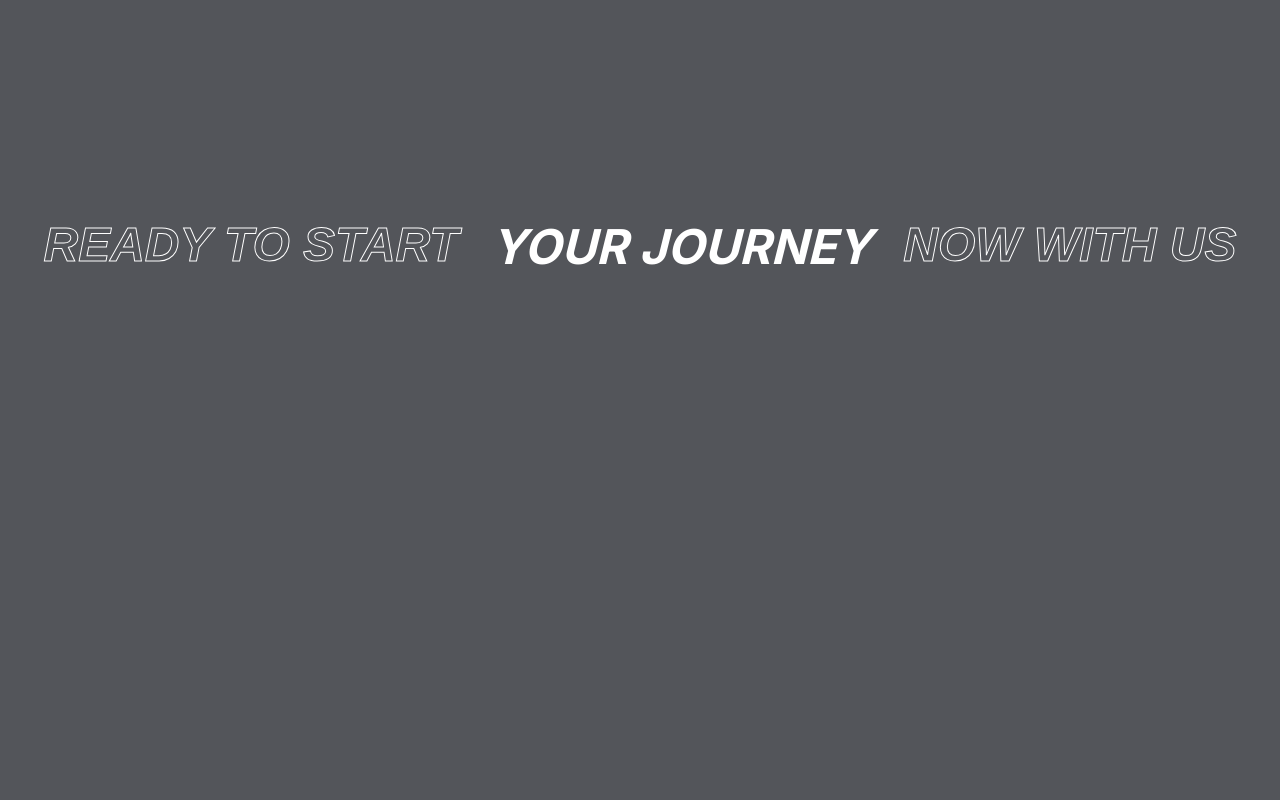
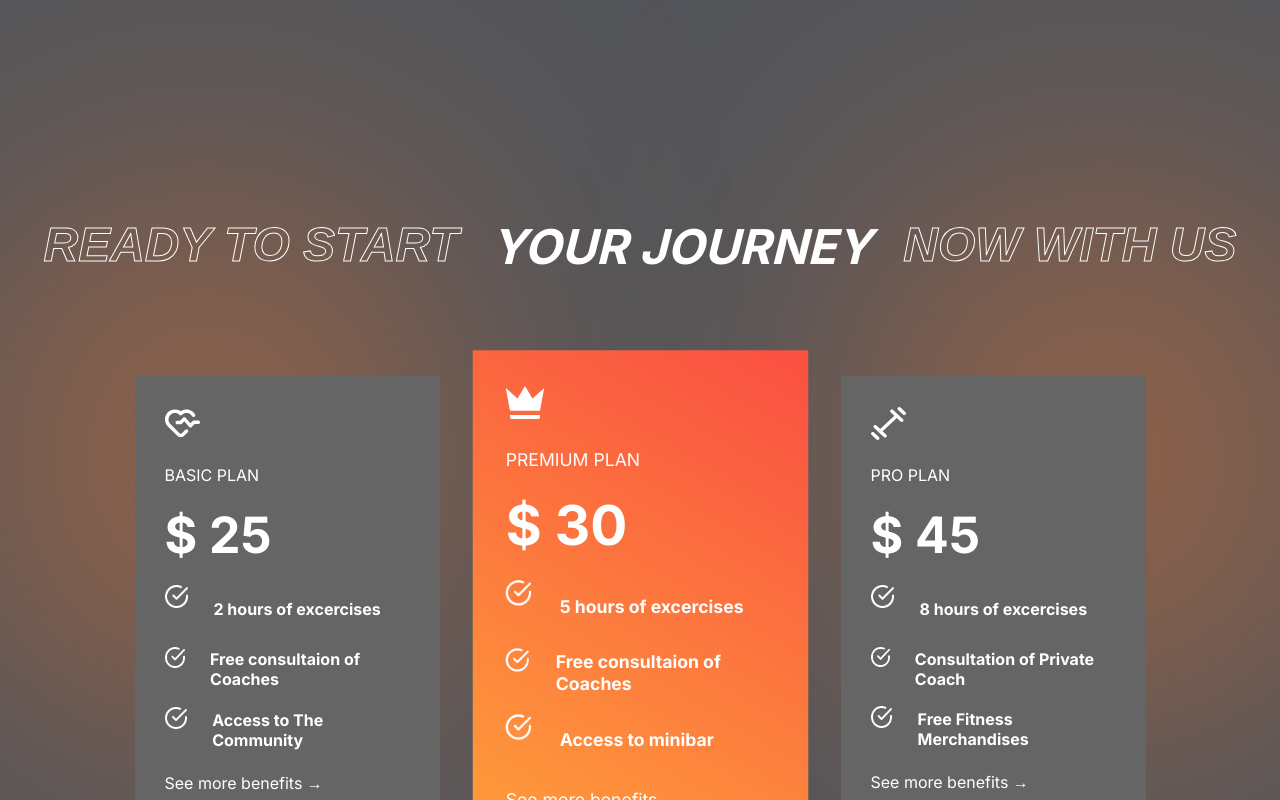
Before and after one commit to rssabbir-dev/FitClub, a plain HTML site: page index.html in a window 1280 px wide. Shown: the part 2000-2800 px from the top of the page. Before the commit the page ends 2426 px from the top, so only its background shows below. Drawn offline with Linux system fonts and the light colour scheme.

Commit message:
plan section complete

```diff
--- a/index.html
+++ b/index.html
@@ -15,6 +15,7 @@
 
 <body>
     <header class=" header-container">
+        <div class="blur"></div>
         <div class="header-left container">
             <nav>
                 <div class="nav-logo">
@@ -84,7 +85,8 @@
         </div>
     </header>
     <section class="explore-program container">
-        <h1 class="section-title"><span class="text-shadow">EXPLORE OUR</span>PROGRAM <br><span class="text-shadow">TO SHAPE YOU</span></h1>
+        <h1 class="section-title"><span class="text-shadow">EXPLORE OUR</span>PROGRAM <br><span class="text-shadow">TO
+                SHAPE YOU</span></h1>
         <div class="program-container">
             <div class="program-item">
                 <img src="assets/icons/dumbell.svg" alt="">
@@ -140,10 +142,59 @@
         </div>
     </section>
 
-    <section class="plans">
+    <section class="plans container">
+        <div class="blur plan-blur-1"></div>
+        <div class="blur plan-blur-2"></div>
         <h1 class="section-title"><span class="text-shadow">READY TO START</span>YOUR JOURNEY
             <br><span class="text-shadow">NOW WITH US</span>
         </h1>
+        <div class="plan-container">
+            <div class="plan">
+                <img src="assets/icons/heartHealth.svg" alt="">
+                <p>BASIC PLAN</p>
+                <h1>$ 25</h1>
+                <p class="tick-text"><span><img src="assets/icons/whiteTick.png" alt=""></span>2 hours of excercises</p>
+                <p class="tick-text"><span><img src="assets/icons/whiteTick.png" alt=""></span>Free consultaion of Coaches</p>
+                <p class="tick-text"><span><img src="assets/icons/whiteTick.png" alt=""></span>Access to The Community
+                </p>
+                <div>
+                    <span>See more benefits →</span>
+                </div>
+                <button class="thrid-btn">Join Now</button>
+            </div>
+
+            <div class="plan active-plan">
+                <svg width="35" height="35" viewBox="0 0 28 24" xmlns="http://www.w3.org/2000/svg">
+                    <path
+                        d="M3.11111 18L0 1.5L8.55556 9L14 0L19.4444 9L28 1.5L24.8889 18H3.11111ZM24.8889 22.5C24.8889 23.4 24.2667 24 23.3333 24H4.66667C3.73333 24 3.11111 23.4 3.11111 22.5V21H24.8889V22.5Z">
+                    </path>
+                </svg>
+                <p>PREMIUM PLAN</p>
+                <h1>$ 30</h1>
+                <p class="tick-text"><span><img src="assets/icons/whiteTick.png" alt=""></span>5 hours of excercises</p>
+                <p class="tick-text"><span><img src="assets/icons/whiteTick.png" alt=""></span>Free consultaion of Coaches</p>
+                <p class="tick-text"><span><img src="assets/icons/whiteTick.png" alt=""></span>Access to minibar
+                </p>
+                <div>
+                    <span>See more benefits →</span>
+                </div>
+                <button class="thrid-btn">Join Now</button>
+            </div>
+
+            <div class="plan">
+                <img src="assets/icons/dumbell.svg" alt="">
+                <p>PRO PLAN</p>
+                <h1>$ 45</h1>
+                <p class="tick-text"><span><img src="assets/icons/whiteTick.png" alt=""></span>8 hours of excercises</p>
+                <p class="tick-text"><span><img src="assets/icons/whiteTick.png" alt=""></span>Consultation of Private Coach</p>
+                <p class="tick-text"><span><img src="assets/icons/whiteTick.png" alt=""></span>Free Fitness Merchandises
+                </p>
+                <div>
+                    <span>See more benefits →</span>
+                </div>
+                <button class="thrid-btn">Join Now</button>
+            </div>
+        </div>
     </section>
 </body>
 
--- a/style.css
+++ b/style.css
@@ -48,27 +48,27 @@ section {
     color: #F48915;
     font-weight: 700;
 }
+
 .section-title {
     display: flex;
     gap: 2rem;
-    justify-content:center;
-    font-size:3rem;
+    justify-content: center;
+    font-size: 3rem;
     font-style: italic;
 }
+
 header {
     height: 100vh;
     position: relative;
 }
 
-header::before {
-    content: "";
+.blur {
     background-color: rgb(253 120 43 / 69%);
     position: absolute;
     width: 22rem;
     height: 30rem;
     border-radius: 50%;
     filter: blur(150px);
-    left: 0;
     z-index: -1;
 }
 
@@ -258,13 +258,15 @@ nav>div {
     line-height: 30px;
 }
 
-.why-choose{
-    display:flex;
+.why-choose {
+    display: flex;
     gap: 2rem;
 }
-.why-choose > div {
-    flex:1;
+
+.why-choose>div {
+    flex: 1;
 }
+
 .tick-text {
     display: flex;
     align-items: center;
@@ -320,3 +322,53 @@ nav>div {
     height: 11.2rem;
     width: 10rem;
 }
+
+.plan-container {
+    display: flex;
+    justify-content: center;
+    gap: 3rem;
+    margin-top: 100px;
+    ;
+}
+
+.plan {
+    background-color: #656565;
+    padding: 30px;
+    width: 25%;
+    position: relative;
+}
+
+.plan-blur-2 {
+    right: 0;
+}
+
+.plan img {
+    margin-bottom: 20px;
+}
+
+.plan svg {
+    fill: white;
+    margin-bottom: 20px
+}
+
+.plan h1 {
+    margin: 20px 0px;
+}
+
+.plan>div {
+    margin: 20px 0px;
+}
+
+.plan button {
+    width: 100%;
+    font-weight: 700;
+}
+
+.active-plan {
+    background-image: linear-gradient(210.41deg, #fa5042 1.14%, #ffa739 100.75%);
+    transform: scale(1.1)
+}
+
+.active-plan button {
+    color: #F48915
+}
```
